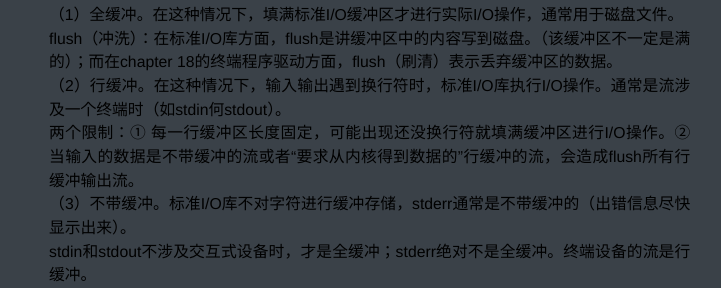
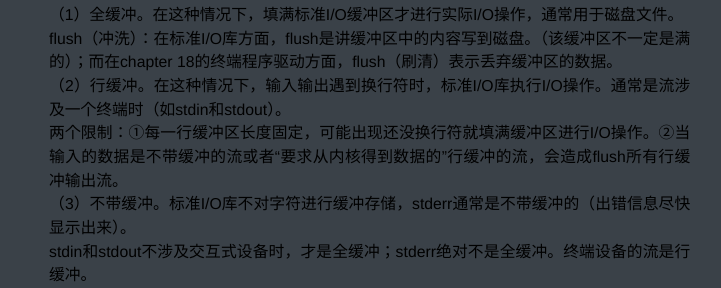
Before and after one commit to ElvisKwok/ElvisKwok.github.io, a Jekyll site: the page built from apue/2014-09-22-notes-of-apue-5.md, in a window 1280 px wide and 900 px high, scrolled down 1190 px. Shown: the part 183-471 px from the top of the window, without its empty margins (281-1002 px from the left). Built offline with Jekyll 4.4.1, drawn with Linux system fonts in a browser that asks for light colours; Markdown is read by kramdown in place of the engine named in the settings; comment, search, counter and statistics services are not loaded; some of the changed text lies outside the part shown.

Commit message:
review 5.6

````diff
--- a/apue/2014-09-22-notes-of-apue-5.md
+++ b/apue/2014-09-22-notes-of-apue-5.md
@@ -50,8 +50,8 @@ title: Notes of APUE 5
     三种类型的缓冲（三种情况）：
     （1）全缓冲。在这种情况下，填满标准I/O缓冲区才进行实际I/O操作，通常用于磁盘文件。
         flush（冲洗）：在标准I/O库方面，flush是讲缓冲区中的内容写到磁盘。（该缓冲区不一定是满的）；而在chapter 18的终端程序驱动方面，flush（刷清）表示丢弃缓冲区的数据。
-    （2）行缓冲。在这种情况下，输入输出遇到换行符时，标准I/O库执行I/O操作。通常是流涉及一个终端时（如stdin何stdout）。
-    两个限制：① 每一行缓冲区长度固定，可能出现还没换行符就填满缓冲区进行I/O操作。② 当输入的数据是不带缓冲的流或者“要求从内核得到数据的”行缓冲的流，会造成flush所有行缓冲输出流。
+    （2）行缓冲。在这种情况下，输入输出遇到换行符时，标准I/O库执行I/O操作。通常是流涉及一个终端时（如stdin和stdout）。
+    两个限制：①每一行缓冲区长度固定，可能出现还没换行符就填满缓冲区进行I/O操作。②当输入的数据是不带缓冲的流或者“要求从内核得到数据的”行缓冲的流，会造成flush所有行缓冲输出流。
     （3）不带缓冲。标准I/O库不对字符进行缓冲存储，stderr通常是不带缓冲的（出错信息尽快显示出来）。
     stdin和stdout不涉及交互式设备时，才是全缓冲；stderr绝对不是全缓冲。终端设备的流是行缓冲。
     以下两个函数用于更改缓冲类型：
@@ -103,9 +103,8 @@ title: Notes of APUE 5
    * (5.6节)每次一个字符的I/O。一次读或写一个字符。
    * (5.7节)每次一行的I/O。每次读或写一行，则使用fgets和fputs，每行都以一个换行符终止。调用fgets时应指定能处理的最大行长度。
    * (5.9节)直接I/O（二进制I/O、一次一个对象I/O）。fread和fwrite支持这种类型的I/O。每次I/O某种数量的对象，每个对象具有指定长度。常用于从二进制文件每次读写一个结构。
-
-   6.1 输入函数
-   一次读一个字符
+    6.1 输入函数
+    一次读一个字符
 
     ```c
     #include <stdio.h>
````
Also changed, not shown: other parts of apue/2014-09-22-notes-of-apue-5.md (+2 -2 lines).
